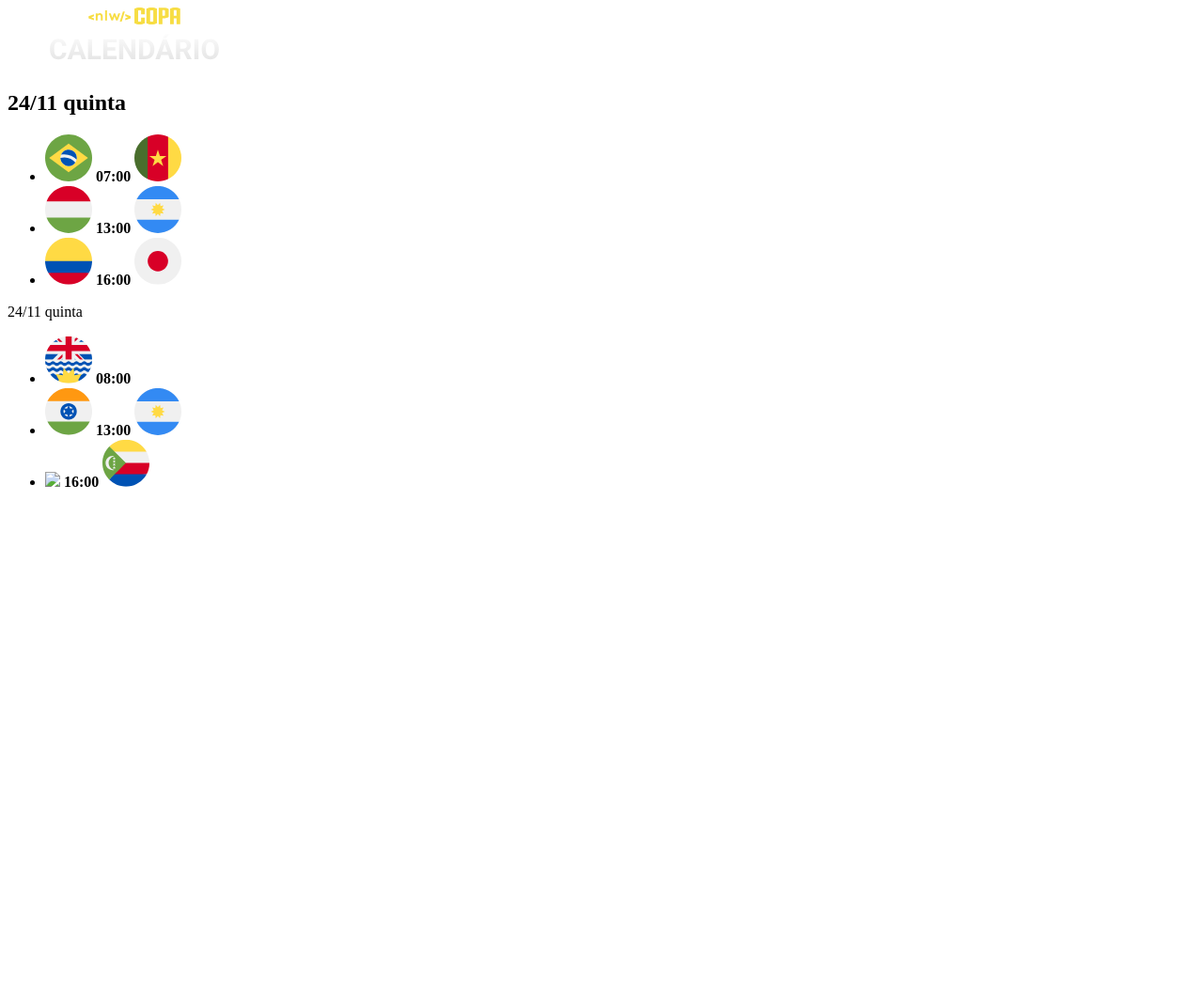
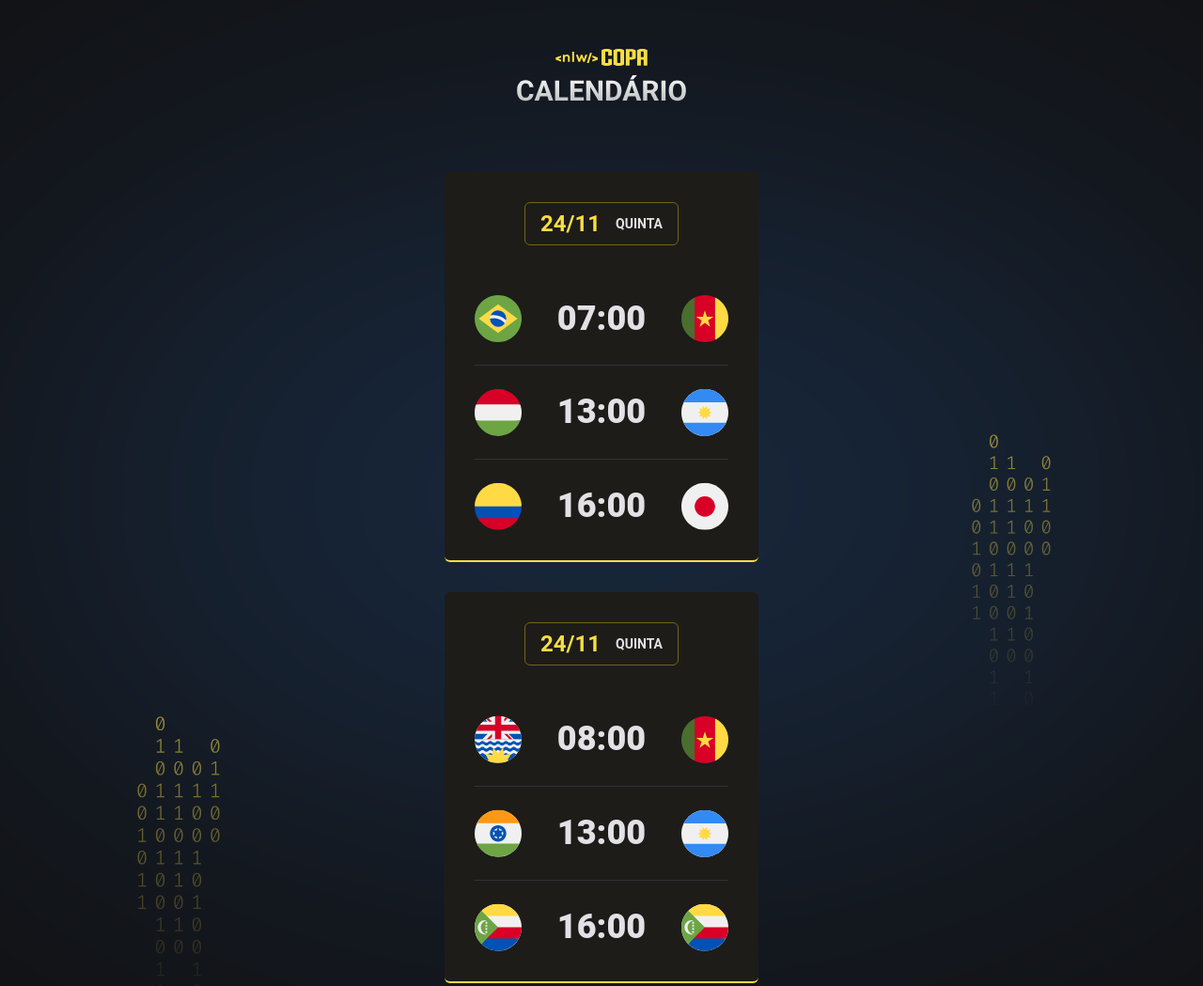
Before and after one commit to NadyneBarbieri/NLW, a plain HTML site: page index.html in a window 1280 px wide. Shown: the whole page at 94% size. Before the commit the page ends 800 px from the top, so only its background shows below. Drawn offline with Linux system fonts and the light colour scheme.

Commit message:
implementação de css

```diff
--- a/index.html
+++ b/index.html
@@ -4,10 +4,11 @@
     <meta charset="UTF-8" />
     <meta http-equiv="X-UA-Compatible" content="Chrome" />
     <meta name="viewport" content="width=device-width, initial-scale=1.0" />
+    <link rel="stylesheet" href="style.css">
     <title>NLW</title>
   </head>
   <body>
-        <main id="app">
+        <main>
             <header>
                 <img src="./assets/lo.svg" alt="Logo da NLW" />
             </header>
@@ -39,15 +40,15 @@
         </div>
 
         <div class="card">
-            <div>
+            <h2>
                 24/11
                 <span>quinta</span>
-            </div>
+            </h2>
             <ul>
                 <li>
                 <img src="./assets/icon-britsh-columbia.svg" alt="" />
                 <strong>08:00</strong>
-                <img src="./assets/icon-cameroon.svg" alt="" />
+                <img src="./assets/icon-cameron.svg" alt="" />
                 </li>
 
                 <li>
@@ -57,7 +58,7 @@
                 </li>
 
                 <li>
-                <img src="./assets/icon-comoros.svg alt=" />
+                <img src="./assets/icon-comoros.svg" alt="" />
                 <strong>16:00</strong>
                 <img src="./assets/icon-jordan.svg" alt="" />
                 </li>
--- /dev/null
+++ b/style.css
@@ -0,0 +1,79 @@
+* /*estilização global*/{
+    margin: 0;/*tira margin automatica*/
+    padding: 0;/*tira o paddin automatico*/
+    font-family: "Roboto", sans-serif;/*fonte global*/
+    box-sizing: border-box;/*nao deixa o conteudo o paddin aumentar o tamanho caixa pra fora*/
+  }
+
+  ul /*lista nao ordemana */{
+    list-style: none;/*tira os pontinhos da lista*/
+  }
+
+  body/*caixa contendo tudo*/ {
+    text-align: center;/*centraliza todo conteudo da pagina*/
+    background-color: #121214;
+    background-image: url(./assets/bg.svg);
+    background-position: center 55.6%; /* eixo x depois y*/
+  }
+
+  main /*caixa principal*/ {
+    width: fit-content; /* encaixa o conteudo na caixa*/
+    margin: 52px auto; /*sentido horario*/
+  }
+
+  header /*sintase de cabeçalho*/{
+    margin-bottom: 63px;/*espaço a abaixo*/
+  }
+
+  .card/*classe do cartão que contem o restante do conteudo*/ {
+    padding: 32px;
+    text-align: center;
+    background: #1d1c19;
+    border-bottom: 2px solid #f7dd43;
+    border-radius: 6px;/*arredonda a pagina*/
+    margin-bottom: 32px;
+  }
+
+  .card h2 {
+    display: flex;/*libera a utilização do gab e align-items:*/
+    gap: 16px; /*espaço entre a data e o dia da semana */
+    align-items: center;/*centraliza os itens*/
+    padding: 8px 16px;
+    border: 1px solid #746615;
+    border-radius: 6px;
+    width: fit-content;/*se encaixa ao conteudo */
+    margin-inline: auto; /*margin em linha*/
+    margin-bottom: 53px;
+    color: #f7dd43;
+  }
+  /*ia comentar tudo mas desisti se vira pra entender*/
+  .card h2 span {
+    color: #e1e1e6;
+    font-size: 14px;
+    text-transform: uppercase;
+  }
+
+  .card ul {
+    display: flex;
+    flex-direction: column;
+    gap: 24px;
+    width: 270px;
+  }
+
+  .card ul li  {
+    display: flex;
+    align-items: center;
+    justify-content: space-between;
+  }
+
+  .card ul li + li {
+    padding-top: 24px;
+    border-top: 1px solid #323238;
+  }
+
+  .card ul li strong {
+    font-weight: 900;
+    font-size: 36px;
+    line-height: 125%;
+    color: #E1E1E6;
+  }
```
Also changed, not shown: vscode/settings.json (added, +37 -0 lines), assets/bg.svg (added).
